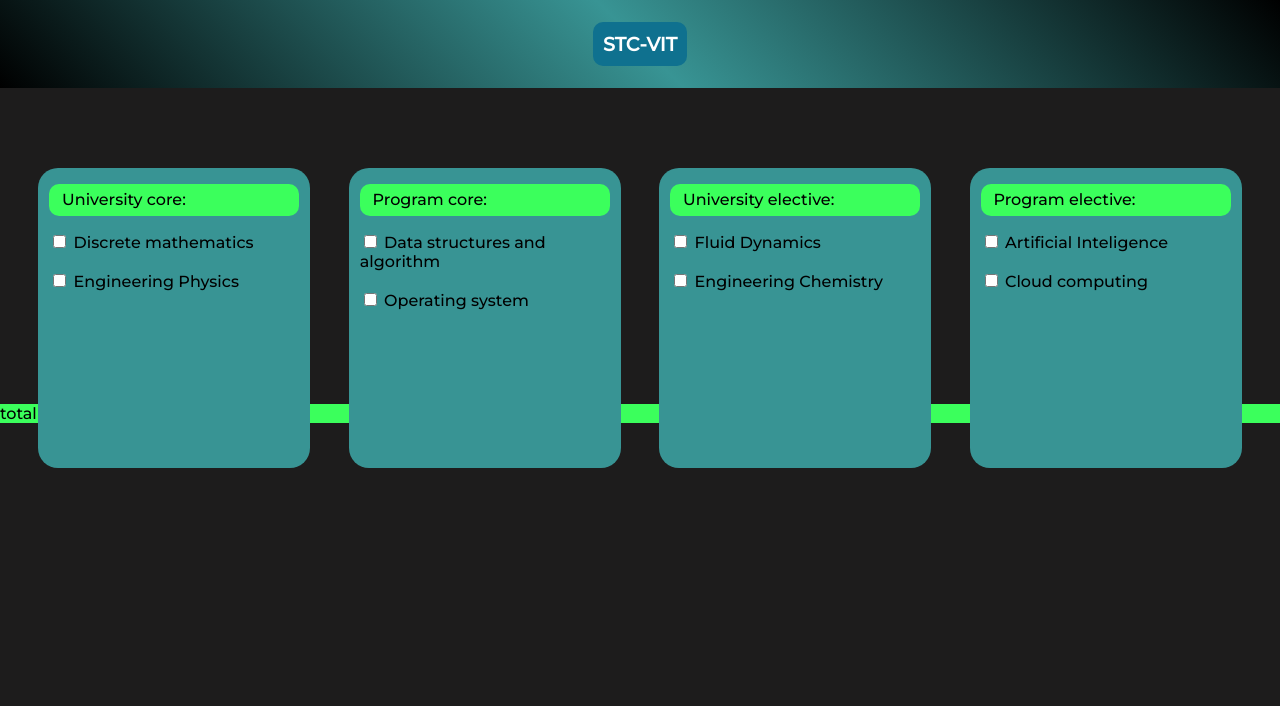
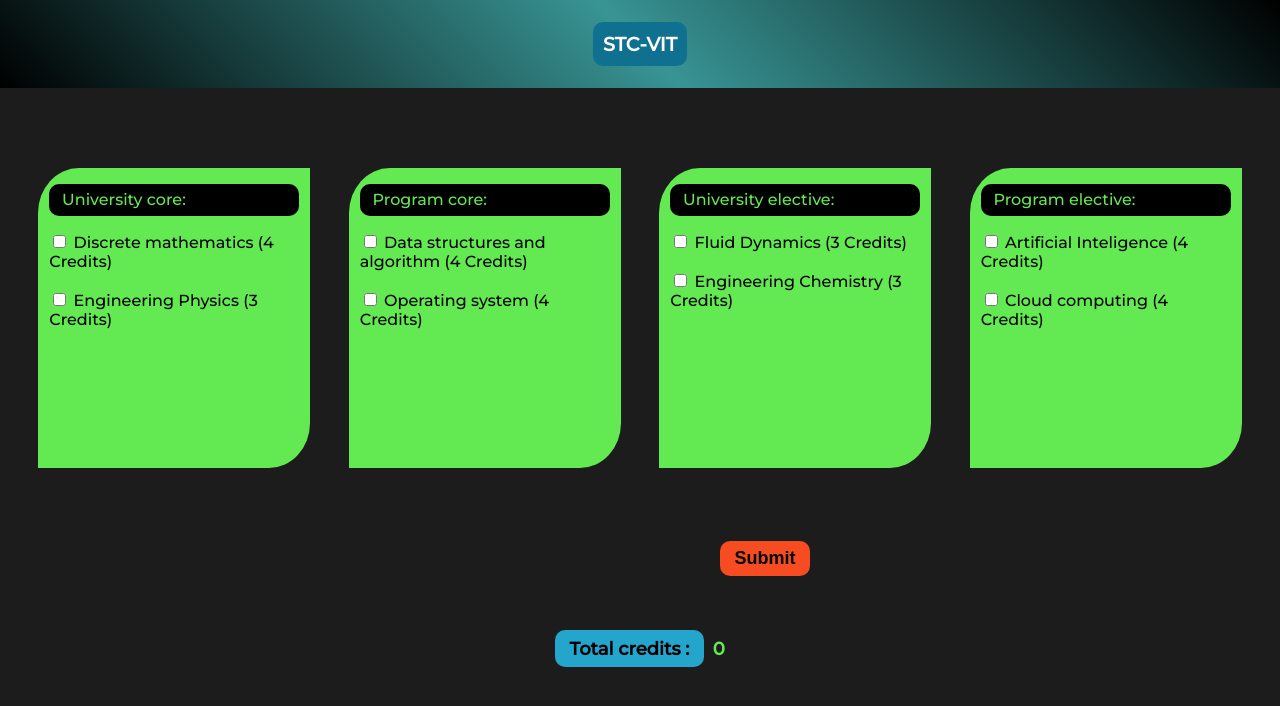
Before and after one commit to hari1016/STC-registration, a plain HTML site: page course.html in a window 1280 px wide. Drawn offline with Linux system fonts and the light colour scheme.

Commit message:
new changes

```diff
--- a/course.css
+++ b/course.css
@@ -23,20 +23,59 @@ section{
     justify-content: space-evenly;
     align-items: center;
 }
-div{
+section div{
     position: relative;
     top: 80px;
     width: 250px;
     height: 300px;
-    background-color:  rgb(56, 148, 148);
+    background-color:  rgb(99, 233, 81);
     padding: 0em 0.7em;
-    border-radius: 20px;
+    border-radius: 15%;
+    border-bottom-left-radius: 0em;
+    border-top-right-radius: 0em ;
+    border-color: rgb(36, 165, 204);
+    border-left-width: 2em;
+}
+section div:hover{
+    background-color: rgb(109, 236, 236);
+    border-radius: 15%;
+    border-bottom-right-radius: 0em;
+    border-top-left-radius: 0em ;
+
 }
 div p{
-    background-color: rgb(59, 255, 92);
+    background-color: rgb(0, 0, 0);
     padding: 0.4em 0.8em;
     border-radius: 10px;
+    color: rgb(99, 233, 81);
+}
+.total p{
+    margin: 0em;
+    background-color: rgb(36, 165, 204);
+    width:fit-content;
+    color: black;
 }
 .total{
-    background-color: rgb(59, 255, 92);
+    margin-top: 3em;
+    display: flex;
+    justify-content: center;
+    font-weight: 600;
+    font-size: large;
 }
+.total span{
+    margin-left: 0.5em;
+    margin-top: 0.4em;
+    color: rgb(99, 233, 81);
+}
+button{
+    border-width: 0em;
+    background-color: rgb(247, 75, 33);
+    padding: 0.4em 0.8em;
+    font-size: large;
+    margin-left: 40em;
+    margin-top: 8.5em;
+    border-radius: 10px;
+    font-weight: 550;
+}
+button:hover{
+    background-color:  rgb(99, 233, 81);
--- a/course.html
+++ b/course.html
@@ -7,6 +7,7 @@
     <link href="https://fonts.googleapis.com/css2?family=Montserrat:wght@500&family=Oswald&display=swap" rel="stylesheet">
     <title>Course registration</title>
     <link rel="stylesheet" href="course.css">
+    <script src="course.js"></script>
 </head>
 <body>
     <header>
@@ -16,33 +17,37 @@
         <div>
             <p>University core:</p>
             <input type="checkbox" name="DM" id="DM">
-            <label for="DM">Discrete mathematics</label><br><br>
-            <input type="checkbox" name="Ep" id="EP">
-            <label for="EP">Engineering Physics</label>
+            <label for="DM">Discrete mathematics (4 Credits)</label><br><br>
+            <input type="checkbox" name="EP" id="EP">
+            <label for="EP">Engineering Physics (3 Credits)</label>
 
         </div>
         <div>
             <p>Program core:</p>
             <input type="checkbox" name="DSA" id="DSA">
-            <label for="DSA">Data structures and algorithm</label><br><br>
+            <label for="DSA">Data structures and algorithm (4 Credits)</label><br><br>
             <input type="checkbox" name="OS" id="OS">
-            <label for="OS">Operating system</label>
+            <label for="OS">Operating system (4 Credits)</label>
         </div>
         <div>
             <p>University elective:</p>
             <input type="checkbox" name="FD" id="FD">
-            <label for="FD">Fluid Dynamics</label><br><br>
+            <label for="FD">Fluid Dynamics (3 Credits)</label><br><br>
             <input type="checkbox" name="EC" id="EC">
-            <label for="EC">Engineering Chemistry</label>
+            <label for="EC">Engineering Chemistry (3 Credits)</label>
         </div>
         <div>
             <p>Program elective:</p>
             <input type="checkbox" name="AI" id="AI">
-            <label for="AI">Artificial Inteligence</label><br><br>
+            <label for="AI">Artificial Inteligence (4 Credits)</label><br><br>
             <input type="checkbox" name="CC" id="CC">
-            <label for="CC">Cloud computing</label>
+            <label for="CC">Cloud computing (4 Credits)</label>
         </div>
     </section>
-    <p class=total>total credits:</p>
+    <button type="submit" onclick="calculate()">Submit</button>
+    <div class=total>
+        <p>Total credits :</p>
+        <span id="total"> 0</span>
+    </div>
 </body>
 </html>
--- a/course.js
+++ b/course.js
@@ -0,0 +1,38 @@
+function calculate()
+{
+    var total=document.getElementById("total");
+    let count=0;
+    if(document.getElementById("DM").checked)
+    {
+        count+=4;
+    }
+    if(document.getElementById("EP").checked)
+    {
+        count+=3;
+    }
+    if(document.getElementById("DSA").checked)
+    {
+        count+=4;
+    }
+    if(document.getElementById("OS").checked)
+    {
+        count+=4;
+    }
+    if(document.getElementById("FD").checked)
+    {
+        count+=3;
+    }
+    if(document.getElementById("EC").checked)
+    {
+        count+=3;
+    }
+    if(document.getElementById("AI").checked)
+    {
+        count+=4;
+    }
+    if(document.getElementById("CC").checked)
+    {
+        count+=4;
+    }
+    total.innerHTML=count;
+}
```
